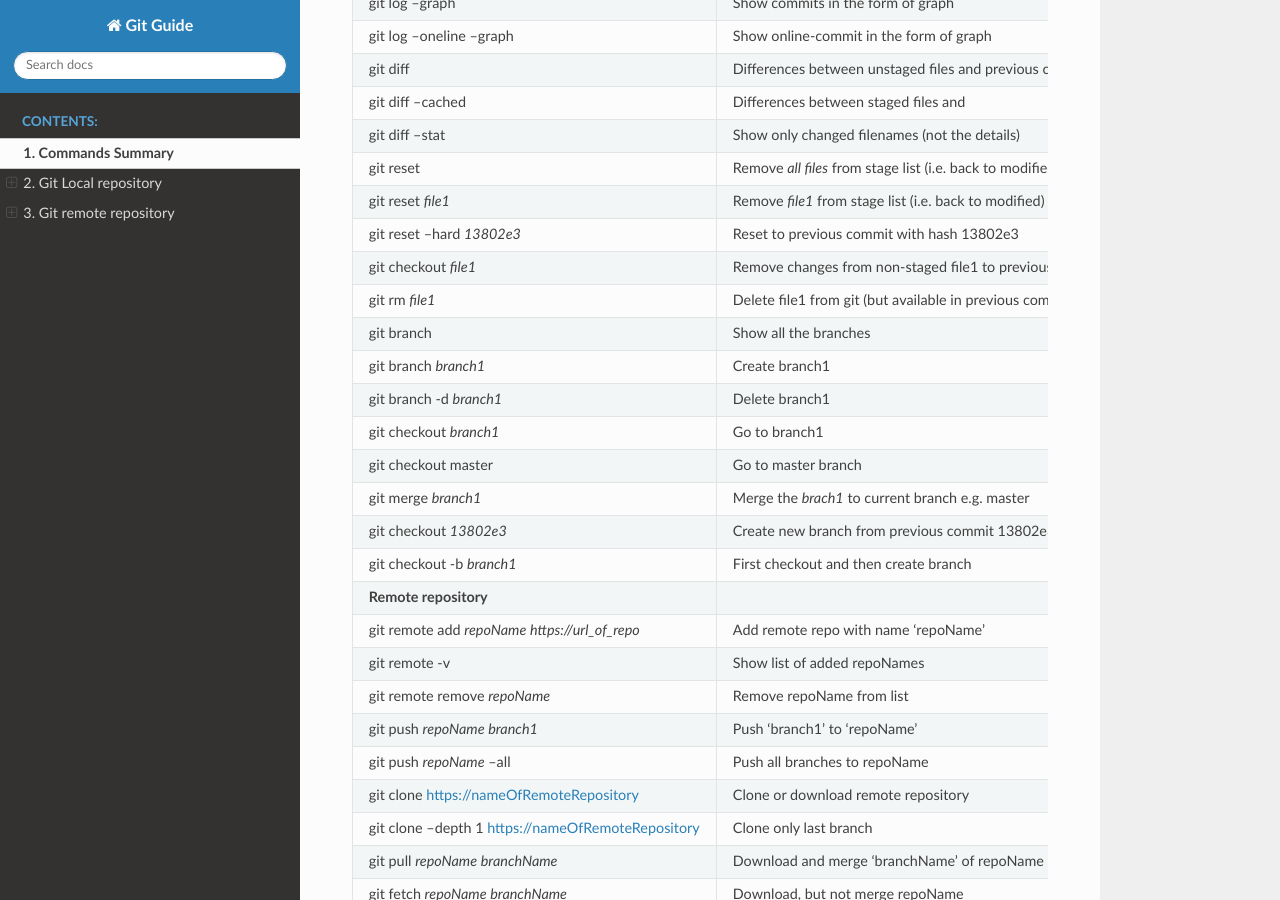
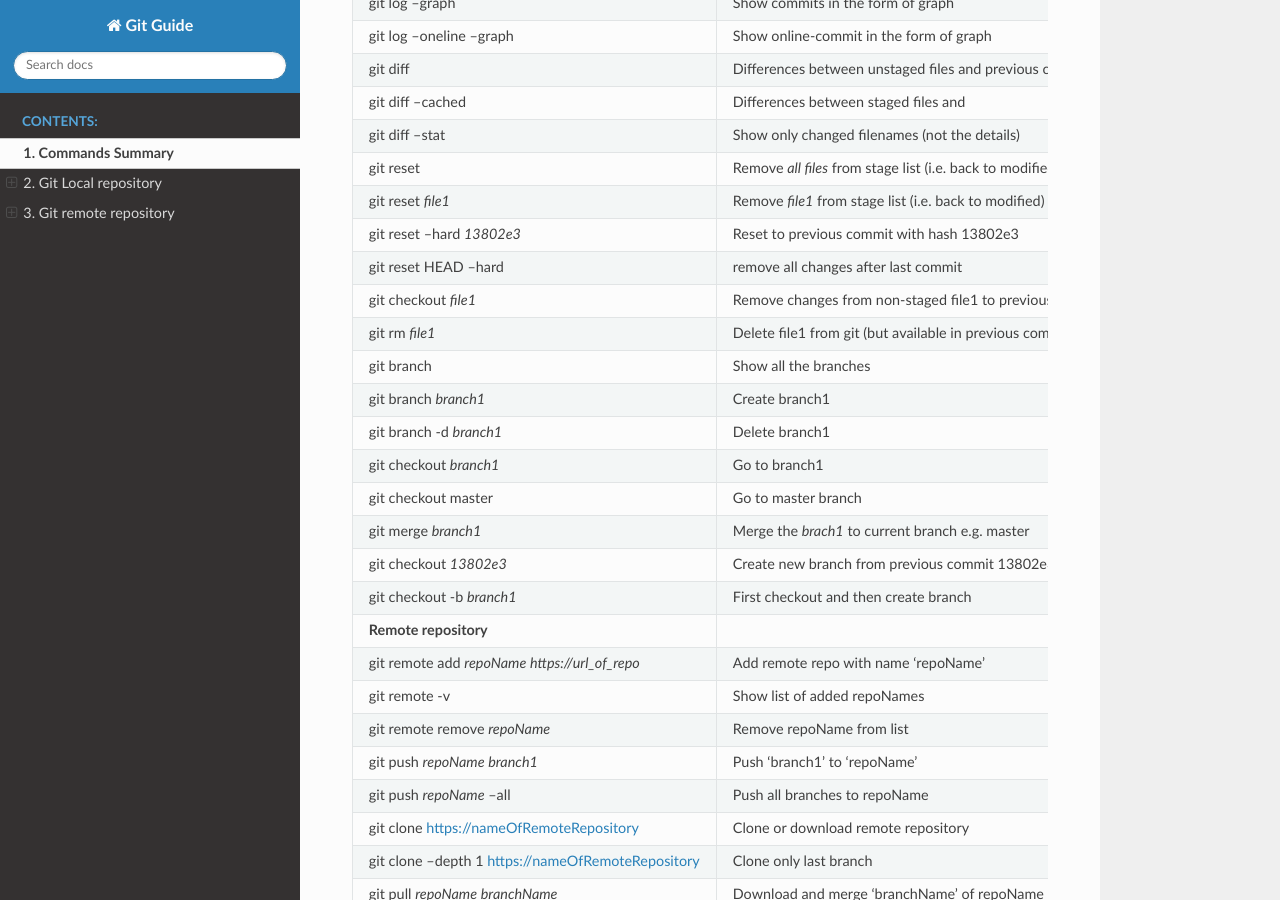
Before and after one commit to PythonDSP/gitguide, a Sphinx documentation site: the page built from doc/source/gitguide/index.rst, in a window 1280 px wide and 900 px high, scrolled down 758 px. Built offline with Sphinx 7.4.7 and the Read the Docs theme 2.0.0, drawn with Linux system fonts in a browser that asks for light colours; comment, search, counter and statistics services are not loaded.

Commit message:
remove all changes after last commit

```diff
--- a/doc/source/gitguide/index.rst
+++ b/doc/source/gitguide/index.rst
@@ -58,6 +58,8 @@ Following is the list of commands which are used in this tutorial.
     |                                   | (i.e. back to modified)                          |
     +-----------------------------------+--------------------------------------------------+
     | git reset --hard *13802e3*        | Reset to previous commit with hash 13802e3       |
+    +-----------------------------------+--------------------------------------------------+
+    | git reset HEAD --hard             | remove all changes after last commit             |
     +-----------------------------------+--------------------------------------------------+
     | git checkout *file1*              | Remove changes from non-staged file1             |
     |                                   | to previous commit                               |
--- a/readme.rst
+++ b/readme.rst
@@ -68,6 +68,8 @@ Command Summary
     +-----------------------------------+--------------------------------------------------+
     | git reset --hard *13802e3*        | Reset to previous commit with hash 13802e3       |
     +-----------------------------------+--------------------------------------------------+
+    | git reset HEAD --hard             | remove all changes after last commit             |
+    +-----------------------------------+--------------------------------------------------+
     | git checkout *file1*              | Remove changes from non-staged file1             |
     |                                   | to previous commit                               |
     +-----------------------------------+--------------------------------------------------+
```
